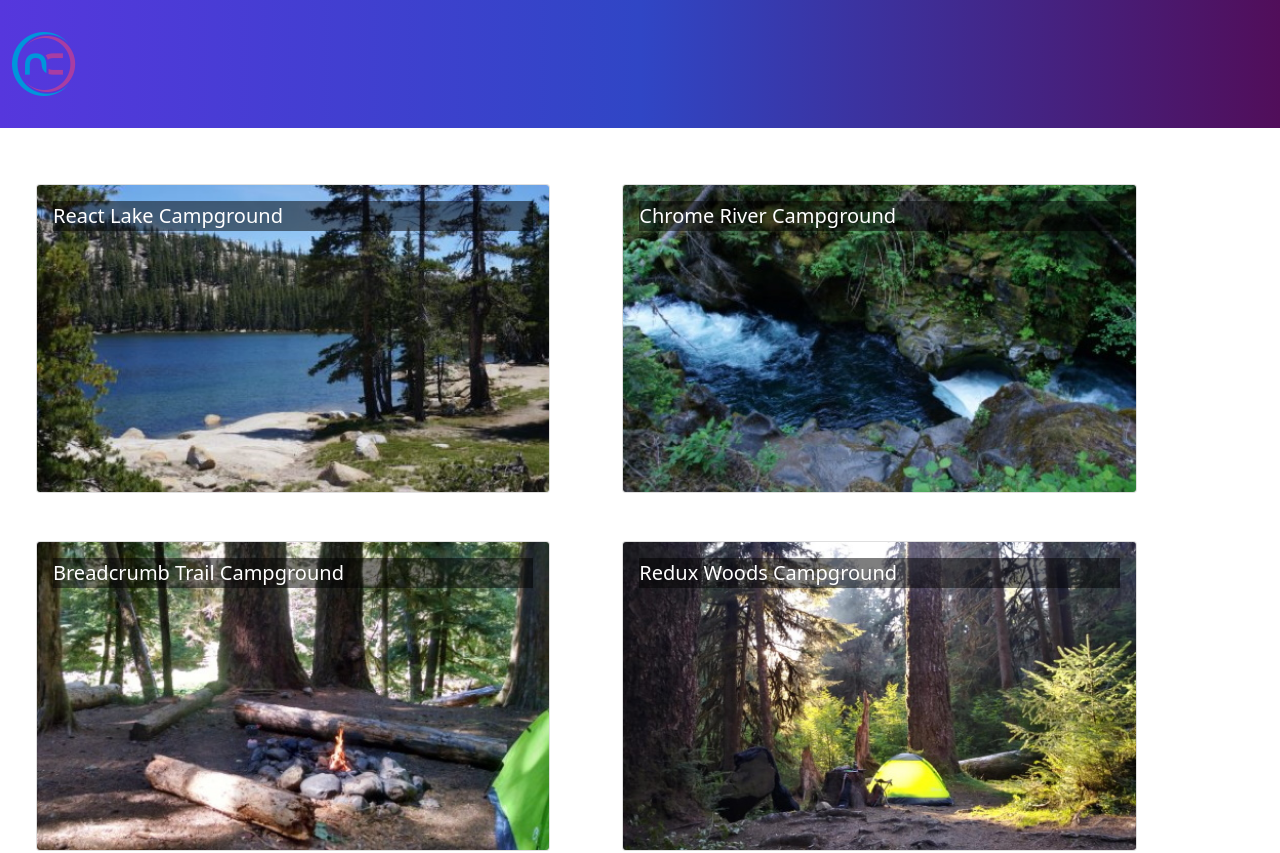
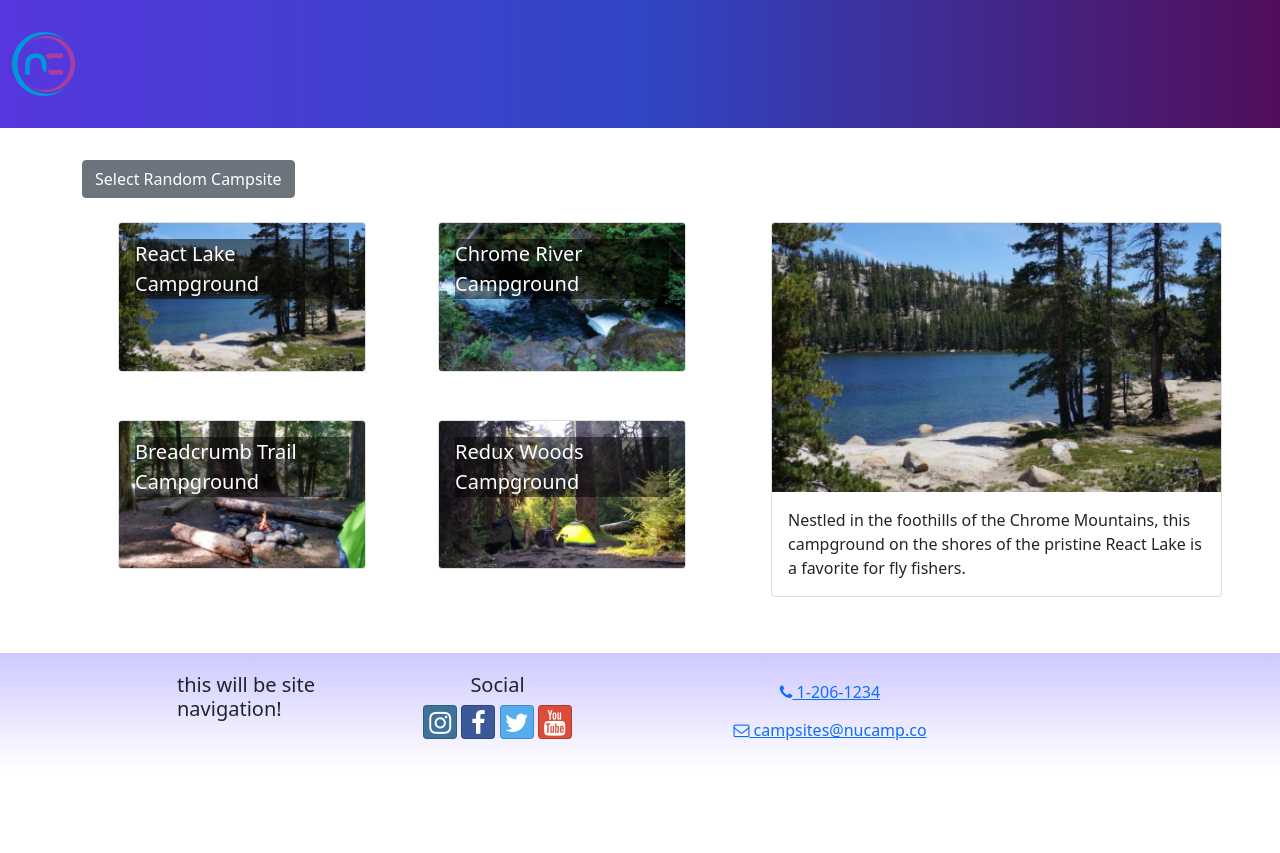
Before and after one commit to AlericPerry/React-Course, a React (Create React App) app: page / in a window 1280 px wide. Shown: the top 853 px of the page. After the commit the page ends 800 px from the top, so only its background shows below. Built offline with nearby package versions, Linux system fonts and the light colour scheme.

Commit message:
CampsitesDirectoryPage

```diff
--- a/src/App.js
+++ b/src/App.js
@@ -1,4 +1,4 @@
-import CampsitesList from './features/campsites/CampsitesList.js';
+import CampsitesDirectoryPage from './pages/CampsitesDirectoryPage';
 import './App.css';
 import Header from './components/Header';
 import Footer from './components/Footer';
@@ -7,7 +7,7 @@
   return (
     <div className="App">
       <Header />
-      <CampsitesList/>
+      <CampsitesDirectoryPage/>
       <Footer />
     </div>
   );
--- /dev/null
+++ b/src/features/campsites/CampsitesDetail.js
@@ -0,0 +1,18 @@
+import { Card, CardImg, CardText, CardBody, Col} from 'reactstrap';
+
+const CampsiteDetail = ({campsite}) => {
+    const { image, name, description} = campsite;
+
+    return (
+        <Col md='12' className='m-4' >
+            <Card>
+                <CardImg top src={image} alt={name} />
+                <CardBody>
+                    <CardText>{description}</CardText>
+                </CardBody>
+            </Card>
+        </Col>
+    )
+};
+
+export default CampsiteDetail;
--- /dev/null
+++ b/src/pages/CampsitesDirectoryPage.js
@@ -0,0 +1,32 @@
+import { Container, Row, Col, Button } from 'reactstrap';
+import CampsitesDetail from '../features/campsites/CampsitesDetail';
+import CampsitesList from '../features/campsites/CampsitesList';
+import { selectRandomCampsite} from '../features/campsites/campsitesSlice';
+
+const CampsitesDirectoryPage = () => {
+    let selectedCampsite = selectRandomCampsite();
+
+    const toggleCampsite = () => {
+        selectedCampsite = selectRandomCampsite();
+        console.log(selectedCampsite);
+    };
+
+    return (
+        <Container>
+            <Button onClick={() => toggleCampsite()}>
+                Select Random Campsite
+            </Button>
+            <Row>
+                <Col sm='5' md='7'>
+                    <CampsitesList />
+                </Col>
+                <Col sm='7' md='5'>
+                    <CampsitesDetail campsite={selectedCampsite} />
+                </Col>
+            </Row>
+        </Container>
+    );
+
+};
+
+export default CampsitesDirectoryPage;
```
